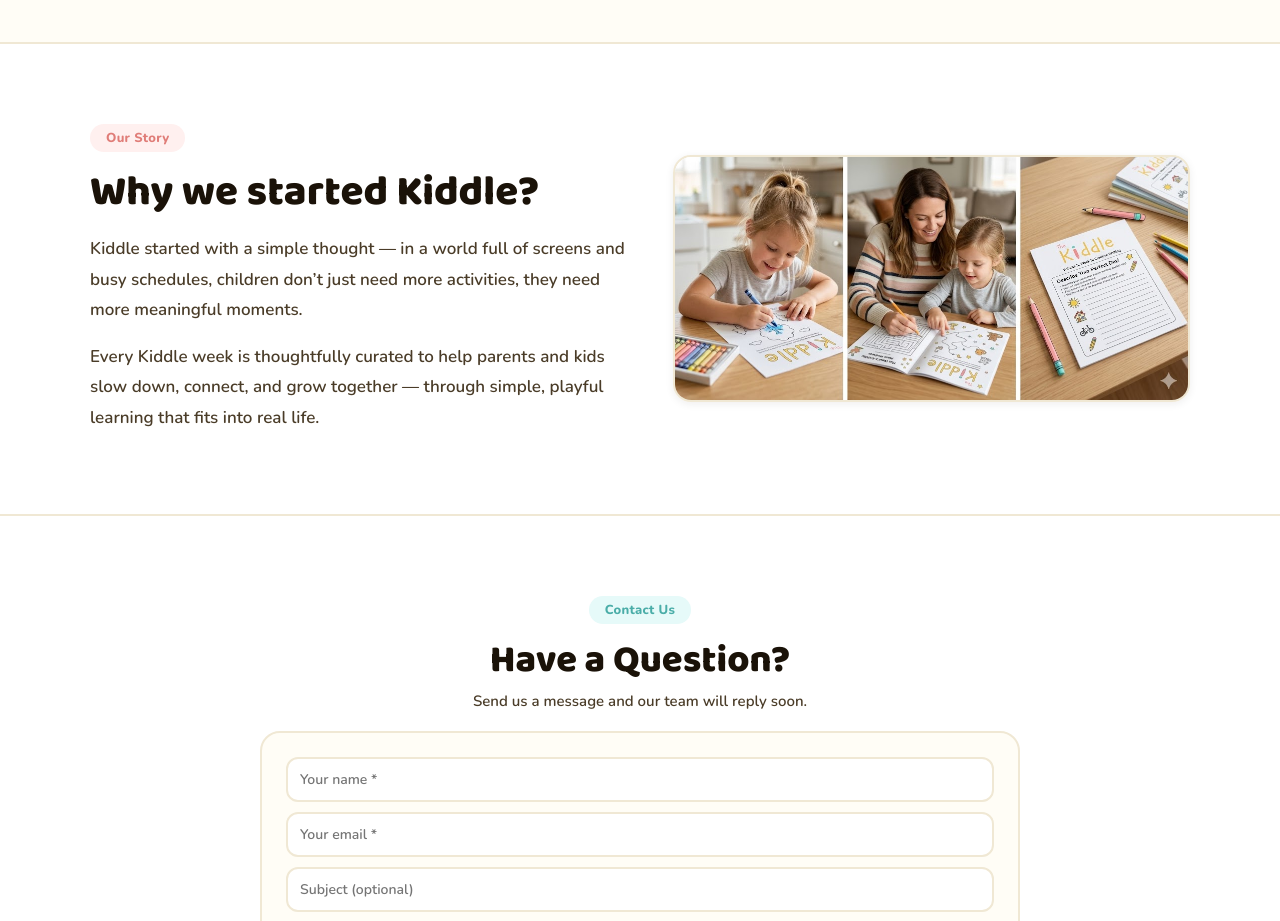
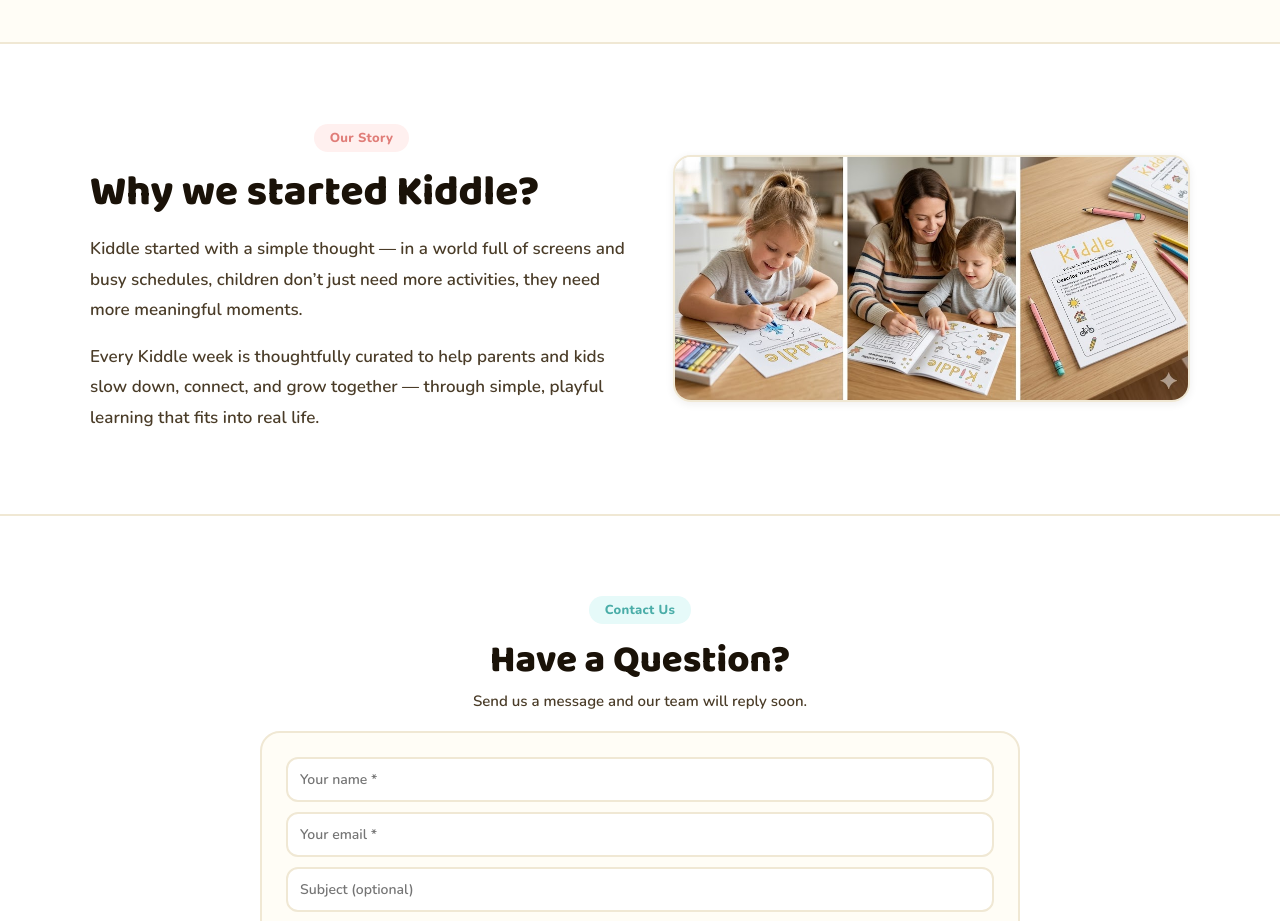
Before and after one commit to akashmalbari/thekiddle, a Next.js app: page / in a window 1280 px wide. Shown: the part 3500-4421 px from the top of the page. Built offline with nearby package versions, Linux system fonts and the light colour scheme; no server answers; the database is empty.

Commit message:
Our story in centre

```diff
--- a/app/page.tsx
+++ b/app/page.tsx
@@ -479,7 +479,9 @@ export default function HomePage() {
       <section style={{ padding: isMobile ? '56px 16px' : isTablet ? '64px 24px' : '80px 40px', background: 'white' }}>
         <div style={{ maxWidth: 1100, margin: '0 auto', display: 'grid', gridTemplateColumns: isMobile ? '1fr' : isTablet ? '1fr' : '1.05fr 1fr', gap: isMobile ? 28 : 40, alignItems: 'center' }}>
           <div>
-            <Tag color="pink">Our Story</Tag>
+            <div style={{ textAlign: 'center' }}>
+              <Tag color="pink">Our Story</Tag>
+            </div>
             <h2 style={{ fontSize: isMobile ? 32 : 42, fontWeight: 800, color: 'var(--dark)', marginTop: 16, marginBottom: 16 }}>
               Why we started Kiddle?
             </h2>
```
